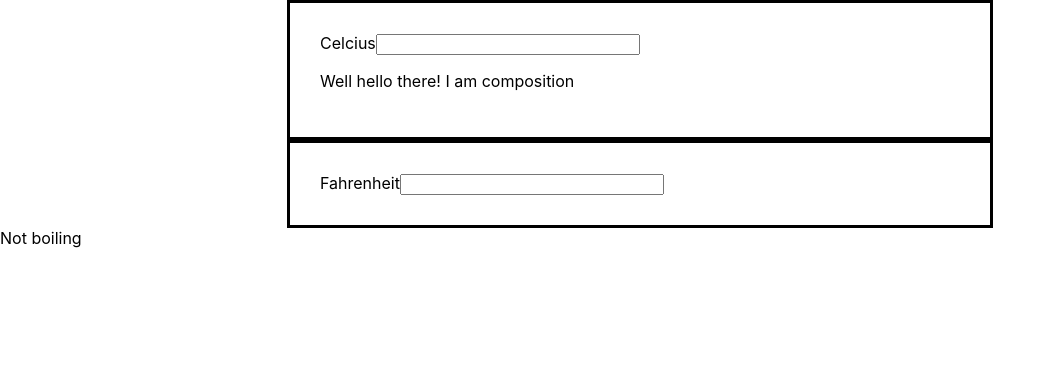
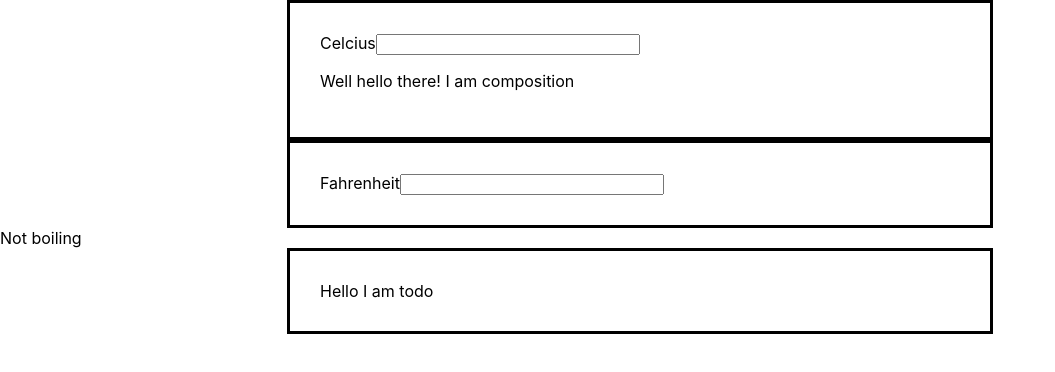
Before and after one commit to Singh-Arshdeep/ReactToDoApp, a React (Create React App) app: page / in a window 1280 px wide. Shown: the top 372 px of the page, without its empty margins (0-1055 px from the left). Built offline with nearby package versions, Linux system fonts and the light colour scheme.

Commit message:
fetching list

```diff
--- a/src/TemperatureCalculator.js
+++ b/src/TemperatureCalculator.js
@@ -1,6 +1,7 @@
 import React from 'react';
 import TemperatureInput from './TemperatureInput';
-
+import toDoListData from './toDoListData';
+import Todo from './Todo';
 class TemperatureCalculator extends React.Component {
 
     constructor() {
@@ -9,6 +10,10 @@ class TemperatureCalculator extends React.Component {
             Ctemp:"",
             Ftemp:""
         }
+    }
+
+    componentDidMount() {
+        console.log(toDoListData);
     }
 
     handleChange=(tempType, tempVal) => {
@@ -44,6 +49,7 @@ class TemperatureCalculator extends React.Component {
                 val={this.state.Ftemp}
                 />
                 <div>{ (this.state.Ctemp>=100)?"Water will boil":"Not boiling"}</div>
+                <Todo/>
             </div>
         );
     }
--- a/src/TemperatureInput.js
+++ b/src/TemperatureInput.js
@@ -6,7 +6,6 @@ class TemperatureInput extends React.Component {
         return(
             <div style={{border:'solid',width:'50%', margin:'auto', padding:30}}>
               {this.props.tempType}
-
               <input
               style={{width:'40%', margin:'auto'}}
               type="text"
--- /dev/null
+++ b/src/Todo.js
@@ -0,0 +1,11 @@
+import React from 'react';
+
+function Todo(props) {
+    return(
+        <div style={{border:'solid',width:'50%', margin:'auto', padding:30}}>
+            Hello I am todo
+        </div>
+    );
+}
+
+export default Todo;
```
